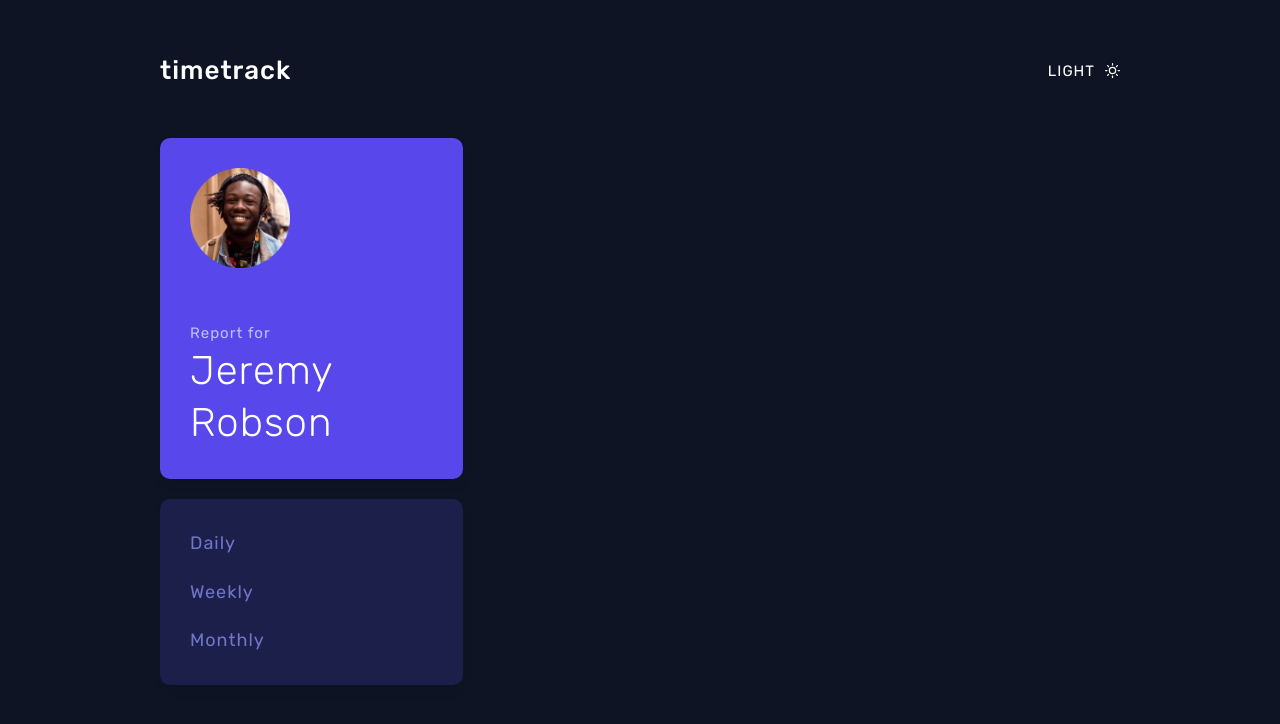
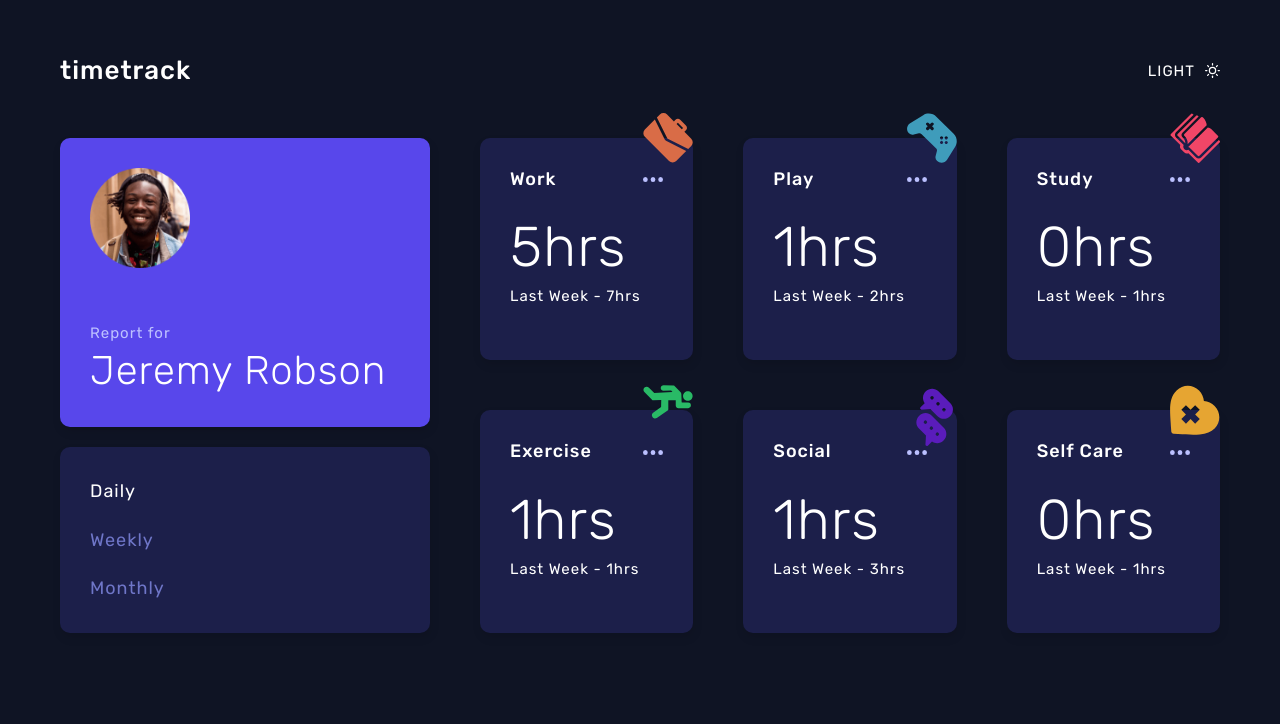
Before and after one commit to freetart/FEM-time-tracking-dashboard, a React (Create React App) app: page / in a window 1280 px wide. Shown: the part 146-870 px from the top of the page. Built offline with nearby package versions, Linux system fonts and the light colour scheme.

Commit message:
created times component

```diff
--- a/src/App.js
+++ b/src/App.js
@@ -2,13 +2,13 @@ import { useState } from 'react';
 import Globals from './abstracts/Globals';
 import styled, { ThemeProvider } from 'styled-components';
 import { lightTheme, darkTheme } from './abstracts/Themes';
-import { sectionSpacingLg, maxWidthSm } from './abstracts/Mixins';
+import { sectionSpacingLg, maxWidthMd } from './abstracts/Mixins';
 import Header from './components/Header';
 import Dashboard from './components/Dashboard';
 
 const Main = styled.main`
   ${sectionSpacingLg}
-  ${maxWidthSm}
+  ${maxWidthMd}
   margin: 0 auto;
 `;
 
--- a/src/components/Dashboard.js
+++ b/src/components/Dashboard.js
@@ -1,7 +1,8 @@
 import { useState } from 'react';
 import styled from 'styled-components';
 import Profile from './Profile';
-import { timesData } from '../data';
+import Times from './Times';
+import { tabsData, timesData } from '../data';
 
 const Wrapper = styled.section`
   display: grid;
@@ -11,14 +12,13 @@ const Wrapper = styled.section`
 
 const Dashboard = () => {
   const [times, setTimes] = useState(timesData);
+  const [tabs, setTabs] = useState(tabsData);
   const [value, setValue] = useState(0);
-
-  const { title, timeframes } = times[value];
-  console.log(title, timeframes);
 
   return (
     <Wrapper>
-      <Profile setValue={setValue} />
+      <Profile tabs={tabs} value={value} setValue={setValue} />
+      <Times value={value} times={times} />
     </Wrapper>
   );
 };
--- a/src/components/Profile.js
+++ b/src/components/Profile.js
@@ -42,15 +42,13 @@ const Wrapper = styled.article`
     font-size: 1.8rem;
     transition: var(--mainTransition);
 
-    &:hover,
-    &:focus,
-    &:active {
+    &.active-tab {
       color: ${({ theme }) => theme.primaryText};
     }
   }
 `;
 
-const Profile = ({ setValue }) => {
+const Profile = ({ tabs, value, setValue }) => {
   return (
     <Wrapper>
       <div className='top'>
@@ -59,15 +57,15 @@ const Profile = ({ setValue }) => {
         <ProfileHeading>Jeremy Robson</ProfileHeading>
       </div>
       <div className='tabs'>
-        <button className='tab' onClick={() => setValue(0)}>
-          Daily
-        </button>
-        <button className='tab' onClick={() => setValue(1)}>
-          Weekly
-        </button>
-        <button className='tab' onClick={() => setValue(2)}>
-          Monthly
-        </button>
+        {tabs.map((tab, index) => (
+          <button
+            key={tab.id}
+            className={`tab ${index === value && 'active-tab'}`}
+            onClick={() => setValue(index)}
+          >
+            {tab.tabTitle}
+          </button>
+        ))}
       </div>
     </Wrapper>
   );
--- /dev/null
+++ b/src/components/Time.js
@@ -0,0 +1,80 @@
+import styled from 'styled-components';
+import { TimeSubHeading, TimeHeading } from './styledElements/Headings';
+import Paragraph from './styledElements/Paragraphs';
+import dots from '../assets/icon-ellipsis.svg';
+
+const Wrapper = styled.article`
+  background-color: ${({ theme }) => theme.appBg};
+  color: ${({ theme }) => theme.primaryText};
+  box-shadow: var(--mainShadow);
+  border-radius: var(--mainRadius);
+  transition: var(--mainTransition);
+
+  .header {
+    position: relative;
+  }
+
+  .icon {
+    position: absolute;
+    top: -2.5rem;
+    right: 0;
+    width: 5rem;
+  }
+
+  .info {
+    padding: 3rem;
+  }
+
+  .info-top {
+    display: flex;
+    align-items: center;
+    justify-content: space-between;
+    margin-bottom: 2rem;
+  }
+
+  .dots {
+    width: 2rem;
+  }
+`;
+
+const Time = ({ icon, value, title, timeframes }) => {
+  const {
+    daily: { current: dailycurrent, previous: dailyprevious },
+    weekly: { current: weeklycurrent, previous: weeklyprevious },
+    monthly: { current: monthlycurrent, previous: monthlyprevious },
+  } = timeframes;
+
+  return (
+    <Wrapper>
+      <div className='header'>
+        <img src={icon} alt='' className='icon' />
+      </div>
+      <div className='info'>
+        <div className='info-top'>
+          <TimeSubHeading>{title}</TimeSubHeading>
+          <img src={dots} alt='more info' className='dots' />
+        </div>
+        {value === 0 && (
+          <>
+            <TimeHeading>{dailycurrent}hrs</TimeHeading>
+            <Paragraph secondary>Last Week - {dailyprevious}hrs</Paragraph>
+          </>
+        )}
+        {value === 1 && (
+          <>
+            <TimeHeading>{weeklycurrent}hrs</TimeHeading>
+            <Paragraph secondary>Last Week - {weeklyprevious}hrs</Paragraph>
+          </>
+        )}
+        {value === 2 && (
+          <>
+            <TimeHeading>{monthlycurrent}hrs</TimeHeading>
+            <Paragraph secondary>Last Week - {monthlyprevious}hrs</Paragraph>
+          </>
+        )}
+      </div>
+    </Wrapper>
+  );
+};
+
+export default Time;
--- /dev/null
+++ b/src/components/Times.js
@@ -0,0 +1,20 @@
+import styled from 'styled-components';
+import Time from './Time';
+
+const Wrapper = styled.div`
+  display: grid;
+  grid-template-columns: repeat(3, 1fr);
+  gap: var(--gap);
+`;
+
+const Times = ({ value, times }) => {
+  return (
+    <Wrapper>
+      {times.map((time) => (
+        <Time key={time.id} {...time} value={value} />
+      ))}
+    </Wrapper>
+  );
+};
+
+export default Times;
--- a/src/components/styledElements/Headings.js
+++ b/src/components/styledElements/Headings.js
@@ -7,3 +7,15 @@ export const ProfileHeading = styled.h2`
   color: #fff;
   font-size: 4rem;
 `;
+
+export const TimeSubHeading = styled.h3`
+  ${headingStyles}
+  font-weight: 500;
+  font-size: 1.8rem;
+`;
+
+export const TimeHeading = styled(ProfileHeading)`
+  font-size: 5.6rem;
+  color: ${({ theme }) => theme.primaryText};
+  transition: var(--mainTransition);
+`;
--- a/src/components/styledElements/Paragraphs.js
+++ b/src/components/styledElements/Paragraphs.js
@@ -2,6 +2,8 @@ import styled, { css } from 'styled-components';
 import { textStyles } from '../../abstracts/Mixins';
 
 const Paragraph = styled.p`
+  transition: var(--mainTransition);
+
   ${({ primary }) =>
     primary &&
     css`
@@ -9,6 +11,14 @@ const Paragraph = styled.p`
       color: ${({ theme }) => theme.tertiaryText};
       font-size: 1.5rem;
     `}
+
+  ${({ secondary }) =>
+    secondary &&
+    css`
+      ${textStyles}
+      color: ${({ theme }) => theme.primaryText};
+      font-size: 1.5rem;
+    `}
 `;
 
 export default Paragraph;
--- a/src/data.js
+++ b/src/data.js
@@ -1,5 +1,29 @@
+import workIcon from './assets/icon-work.svg';
+import playIcon from './assets/icon-play.svg';
+import studyIcon from './assets/icon-study.svg';
+import exerciseIcon from './assets/icon-exercise.svg';
+import socialIcon from './assets/icon-social.svg';
+import selfcareIcon from './assets/icon-self-care.svg';
+
+export const tabsData = [
+  {
+    id: 1,
+    tabTitle: 'Daily',
+  },
+  {
+    id: 2,
+    tabTitle: 'Weekly',
+  },
+  {
+    id: 3,
+    tabTitle: 'Monthly',
+  },
+];
+
 export const timesData = [
   {
+    id: 1,
+    icon: workIcon,
     title: 'Work',
     timeframes: {
       daily: {
@@ -17,6 +41,8 @@ export const timesData = [
     },
   },
   {
+    id: 2,
+    icon: playIcon,
     title: 'Play',
     timeframes: {
       daily: {
@@ -34,6 +60,8 @@ export const timesData = [
     },
   },
   {
+    id: 3,
+    icon: studyIcon,
     title: 'Study',
     timeframes: {
       daily: {
@@ -51,6 +79,8 @@ export const timesData = [
     },
   },
   {
+    id: 4,
+    icon: exerciseIcon,
     title: 'Exercise',
     timeframes: {
       daily: {
@@ -68,6 +98,8 @@ export const timesData = [
     },
   },
   {
+    id: 5,
+    icon: socialIcon,
     title: 'Social',
     timeframes: {
       daily: {
@@ -85,6 +117,8 @@ export const timesData = [
     },
   },
   {
+    id: 6,
+    icon: selfcareIcon,
     title: 'Self Care',
     timeframes: {
       daily: {
```
